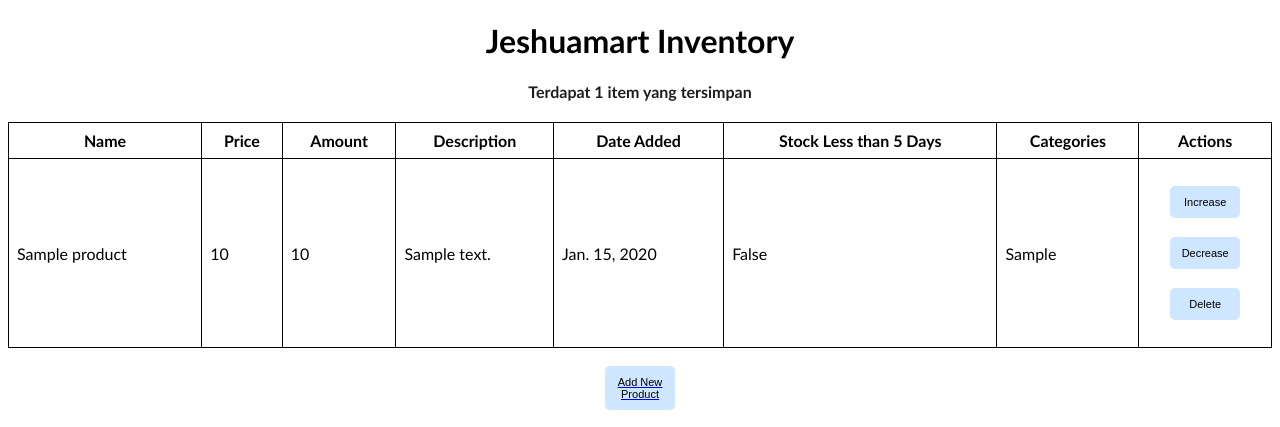
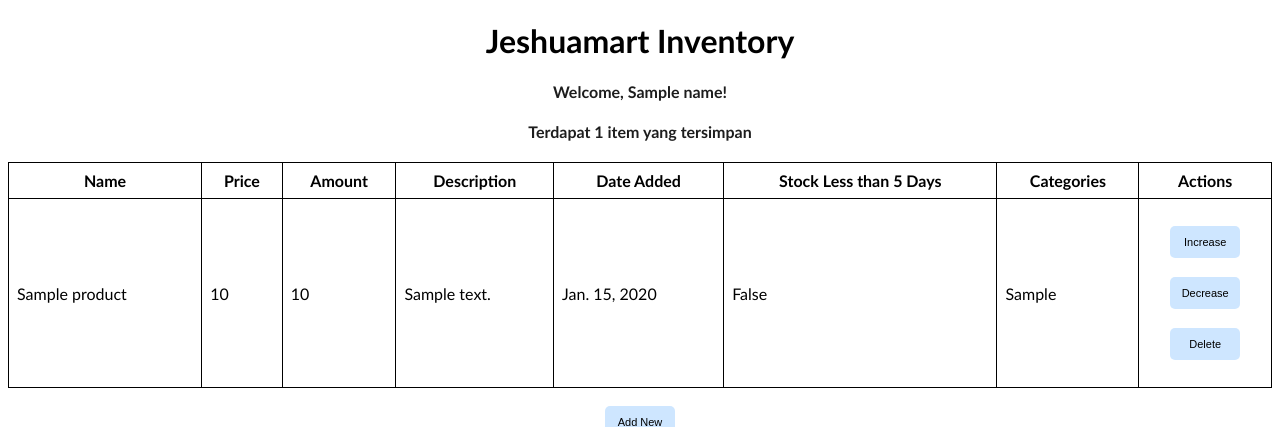
Before and after one commit to bryanjeshua/jeshuamart, a Django app: template main/templates/main.html in a window 1280 px wide. Shown: the top 427 px of the page. Run offline with Django 4.2, Linux system fonts and the light colour scheme; tables that the repository leaves empty hold one stand-in row (values such as "Sample post"); the template is opened without the code that fills it: values that come from a table or form of the project are taken from there, most other values are stand-ins (such as "Sample title", 1, 10 or a date in 2020).

Commit message:
edit: tambahkan user login

```diff
--- a/main/templates/main.html
+++ b/main/templates/main.html
@@ -70,6 +70,7 @@
         }
     </style>
     <h1>Jeshuamart Inventory</h1>
+    <h4>Welcome, {{name}}!</h4>
     <h4>Terdapat {{item_count}} item yang tersimpan  </h4>
     <table>
         <tr>
--- a/main/views.py
+++ b/main/views.py
@@ -16,7 +16,9 @@ def show_main(request):
     products = Product.objects.filter(user=request.user)
     item_count = len(products)
     context = {
+        'name':request.user.username,
         'products' : products,
+        'item_count':item_count,
         'last_login': request.COOKIES['last_login'],
     }
     return render(request, "main.html", context)
```
